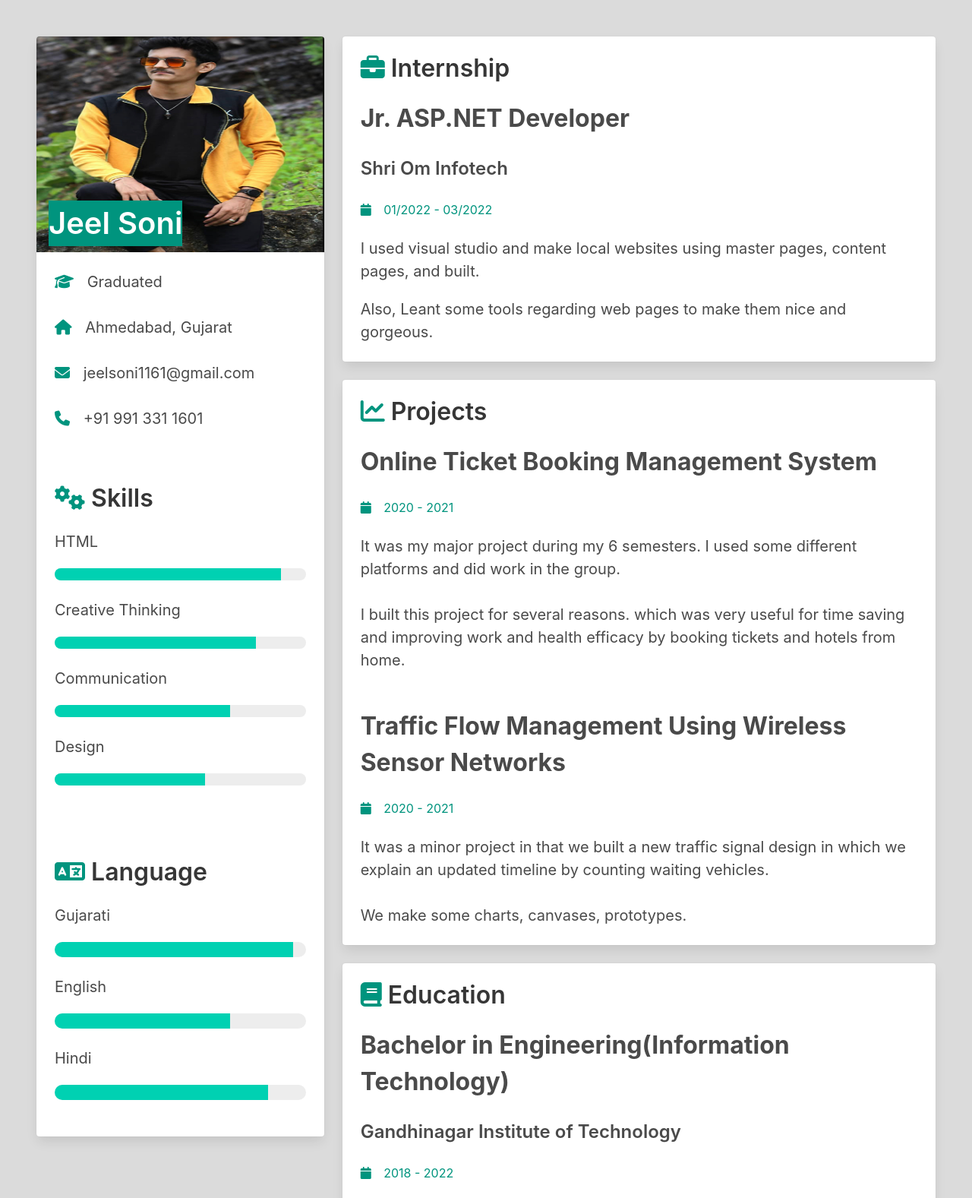
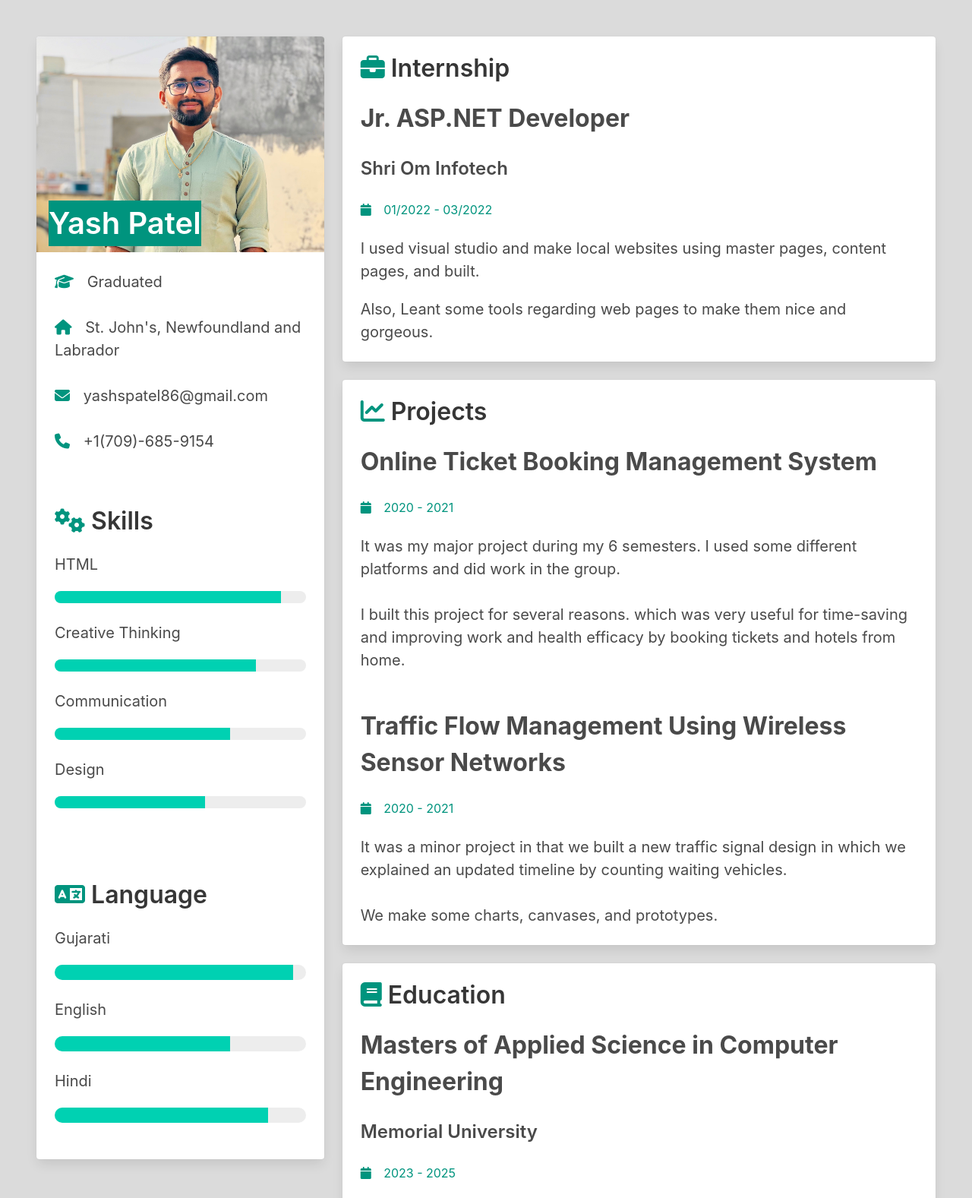
Before and after one commit to yash-162/Bulma-CSS, a plain HTML site: page yash.html in a window 1280 px wide. Shown: the top 1577 px of the page at 76% size. Drawn offline with nearby package versions, Linux system fonts and the light colour scheme.

Commit message:
Update and rename jeel.html to yash.html

```diff
--- a/jeel.html
+++ b/yash.html
@@ -6,7 +6,7 @@
     <meta name="viewport" content="width=device-width, initial-scale=1.0" />
     <link rel="stylesheet" href="https://cdnjs.cloudflare.com/ajax/libs/font-awesome/6.1.1/css/all.min.css" />
     <link rel="stylesheet" href="https://cdnjs.cloudflare.com/ajax/libs/bulma/0.9.4/css/bulma.min.css" />
-    <title>Jeel's Resume</title>
+    <title>Yash's Resume</title>
 </head>
 
 <body class="has-background-grey-lighter">
@@ -18,8 +18,8 @@
                     <!-- IMAGE_SECTION -->
                     <div class="card-image">
                         <figure class="image is-4by3">
-                            <img src="images/Jeel.jpg" alt="Yash Photo">
-                            <div style="position:absolute; bottom: 8px; left : 16px;" class="is-size-2 has-text-weight-semibold has-text-white has-background-primary-dark">Jeel Soni</div>
+                            <img src="images/myImage.jpg" alt="Yash Photo">
+                            <div style="position:absolute; bottom: 8px; left : 16px;" class="is-size-2 has-text-weight-semibold has-text-white has-background-primary-dark">Yash Patel</div>
                         </figure>
                     </div>
                     <!-- INFORMATION-SECTION -->
@@ -31,17 +31,17 @@
                         <br>
                         <p>
                             <i class="fa fa-home pr-3 has-text-primary-dark"></i>
-                            Ahmedabad, Gujarat
+                            St. John's, Newfoundland and Labrador
                         </p>
                         <br>
                         <p>
                             <i class="fa fa-envelope pr-3 has-text-primary-dark"></i>
-                            jeelsoni1161@gmail.com
+                            yashspatel86@gmail.com
                         </p>
                         <br>
                         <p>
                             <i class="fa fa-phone pr-3 has-text-primary-dark"></i>
-                            +91 991 331 1601
+                            +1(709)-685-9154
                         </p>
                     </div>
                     <!-- SKILL-SECTION -->
@@ -74,7 +74,7 @@
                                 Communication
                                 <div class="block">
                                     <progress class="progress is-primary" value="70" max="100">
-                                        70%
+                                        85%
                                     </progress>
                                 </div>
                             </p>
@@ -110,7 +110,7 @@
                                 English
                                 <div class="block">
                                     <progress class="progress is-primary is-medium" value="7" max="10">
-                                        70%
+                                        90%
                                     </progress>
                                 </div>
                             </p>
@@ -119,7 +119,7 @@
                                 Hindi
                                 <div class="block">
                                     <progress class="progress is-primary is-medium" value="8.5" max="10">
-                                        85%
+                                        90%
                                     </progress>
                                 </div>
                             </p>
@@ -174,7 +174,7 @@
                             <ul>
                                 <li>It was my major project during my 6 semesters. I used some different platforms and did work in the group.</li>
                                 <br>
-                                <li>I built this project for several reasons. which was very useful for time saving and improving work and health efficacy by booking tickets and hotels from home.</li>
+                                <li>I built this project for several reasons. which was very useful for time-saving and improving work and health efficacy by booking tickets and hotels from home.</li>
                             </ul>
                         </div>
                         <br>
@@ -188,9 +188,9 @@
                         </div>
                         <div class="block is-size-5">
                             <ul>
-                                <li>It was a minor project in that we built a new traffic signal design in which we explain an updated timeline by counting waiting vehicles.</li>
+                                <li>It was a minor project in that we built a new traffic signal design in which we explained an updated timeline by counting waiting vehicles.</li>
                                 <br>
-                                <li>We make some charts, canvases, prototypes.</li>
+                                <li>We make some charts, canvases, and prototypes.</li>
                             </ul>
                         </div>
                     </div>
@@ -203,6 +203,19 @@
                             <i class="fa fa-book has-text-primary-dark"></i>
                             Education
                         </div>
+                        <div class="content">
+                            <div class="block is-size-3 has-text-weight-bold">
+                                <p>Masters of Applied Science in Computer Engineering</p>
+                            </div>
+                            <div class="block is-size-4 has-text-weight-semibold">
+                                <p>Memorial University</p>
+                            </div>
+                            <div class="block is-size-6 has-text-primary-dark">
+                                <i class="fa fa-calendar pr-3" aria-hidden="true"></i>
+                                2023 - 2025
+                            </div>
+                        </div>
+                        <br>
                         <div class="content">
                             <div class="block is-size-3 has-text-weight-bold">
                                 <p>Bachelor in Engineering(Information Technology)</p>
@@ -267,12 +280,14 @@
         </div>
 
         <div class="is-size-4 has-text-centered">
-            <a href="https://www.facebook.com/jeel.soni.798" class="has-text-white px-3" target="_blank"><i class="fa-brands fa-facebook"></i></a>
-            <a href="https://www.instagram.com/jeelsonii/" class="has-text-white px-3" target="_blank"><i class="fa-brands fa-instagram"></i></a>
+            <a href="https://github.com/yash-162" class="has-text-white px-3" target="_blank"><i class="fa-brands fa-github"></i></a>
+            <a href="https://www.linkedin.com/in/yash162/" class="has-text-white px-3" target="_blank"><i class="fa-brands fa-linkedin"></i></a>
+            <a href="https://www.facebook.com/yash.1602/" class="has-text-white px-3" target="_blank"><i class="fa-brands fa-facebook"></i></a>
+            <a href="https://www.instagram.com/yash._._.16/" class="has-text-white px-3" target="_blank"><i class="fa-brands fa-instagram"></i></a>
         </div>
 
         <div class="is-size-4 p-3">
-            <p class="has-text-centered has-text-white">Power by Jeel Patel</p>
+            <p class="has-text-centered has-text-white">Power by Yash Patel</p>
         </div>
     </footer>
 </body>
```
